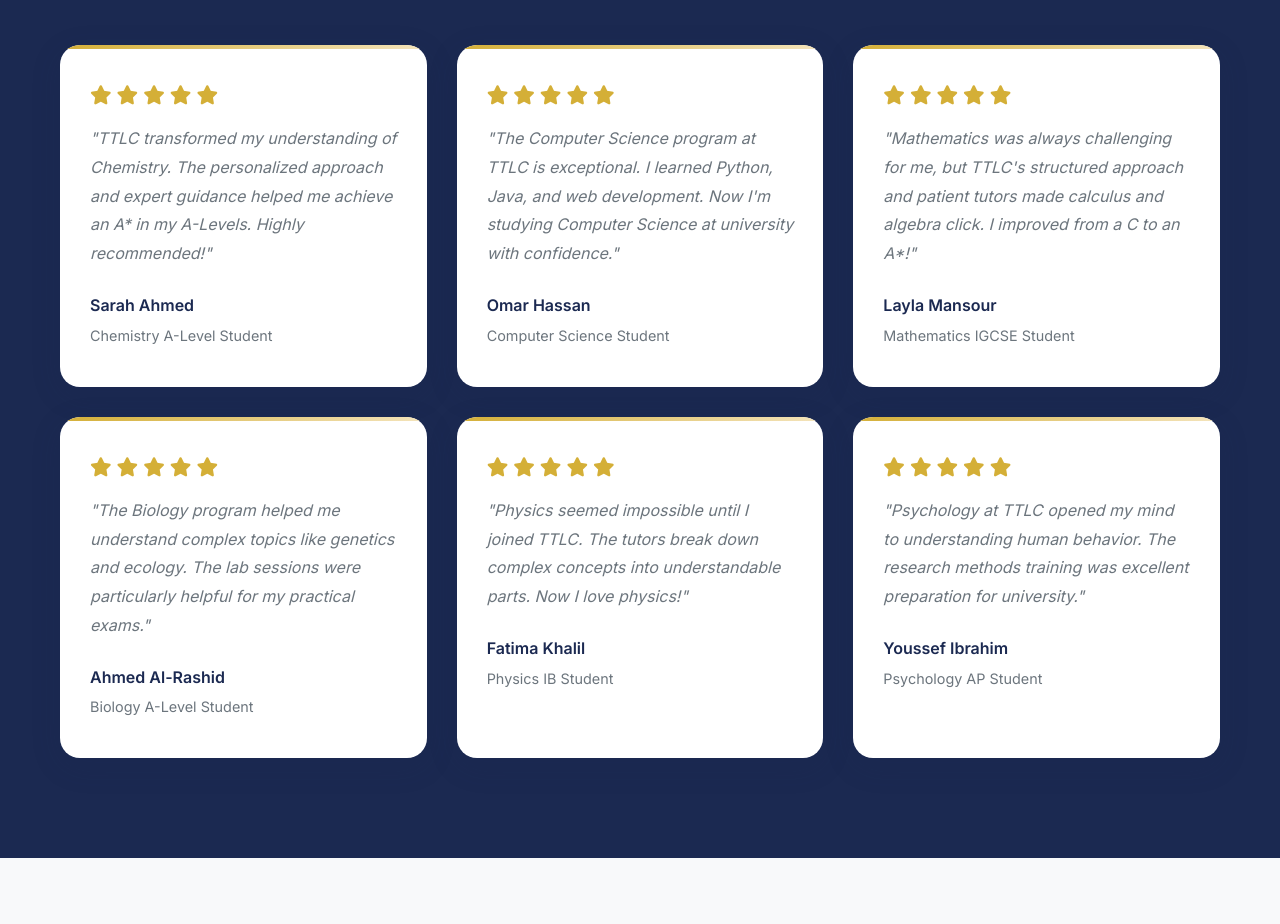
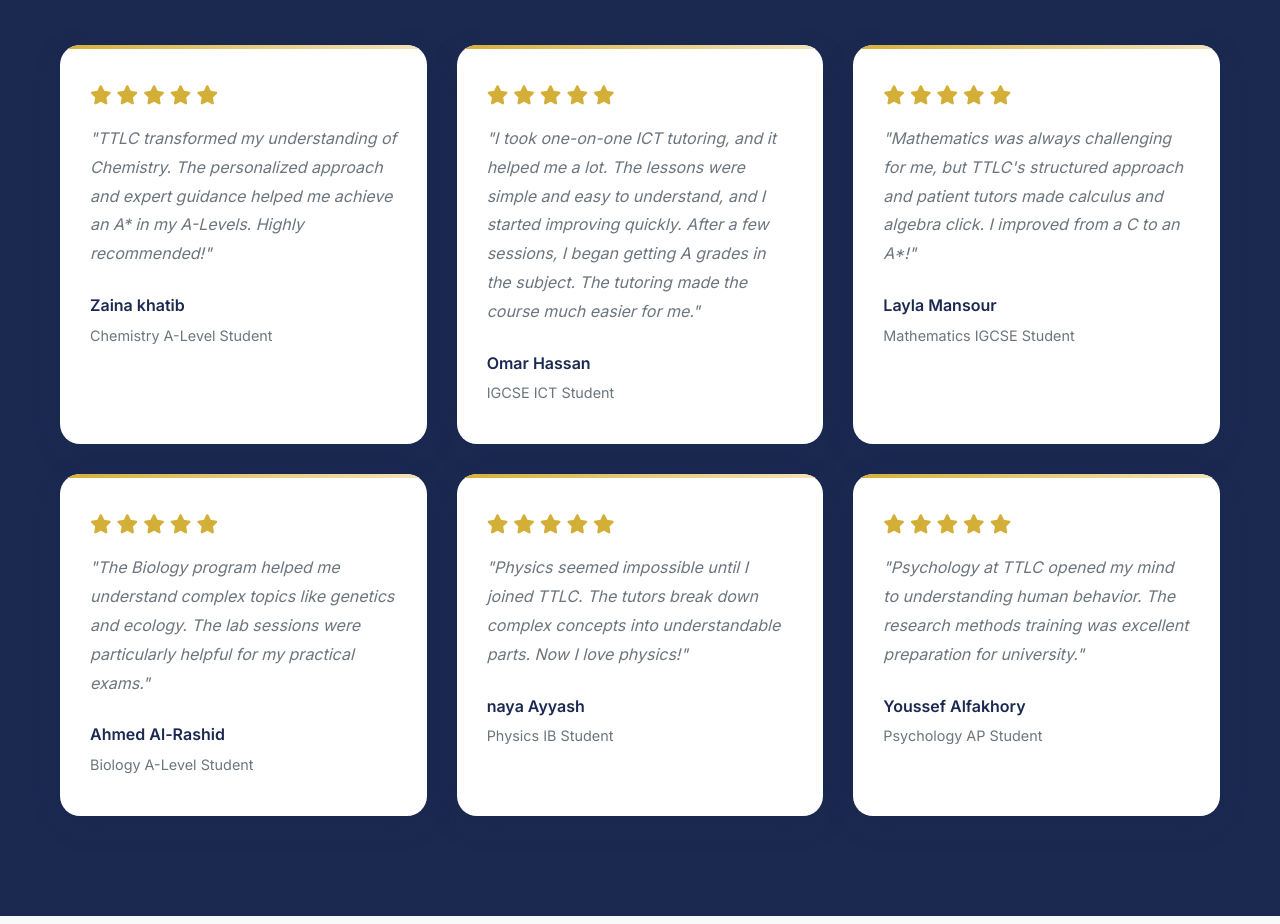
Before and after one commit to TripleTlearningCenter/tripletlearningcenter.github.io, a plain HTML site: page index.html in a window 1280 px wide. Shown: the part 6200-7124 px from the top of the page. Drawn offline with nearby package versions, Linux system fonts and the light colour scheme.

Commit message:
Update index.html

```diff
--- a/index.html
+++ b/index.html
@@ -437,7 +437,7 @@
                     </div>
                     <p>"TTLC transformed my understanding of Chemistry. The personalized approach and expert guidance helped me achieve an A* in my A-Levels. Highly recommended!"</p>
                     <div class="testimonial-author">
-                        <strong>Sarah Ahmed</strong>
+                        <strong>Zaina khatib</strong>
                         <span>Chemistry A-Level Student</span>
                     </div>
                 </div>
@@ -450,10 +450,10 @@
                         <i class="fas fa-star"></i>
                         <i class="fas fa-star"></i>
                     </div>
-                    <p>"The Computer Science program at TTLC is exceptional. I learned Python, Java, and web development. Now I'm studying Computer Science at university with confidence."</p>
+                    <p>"I took one-on-one ICT tutoring, and it helped me a lot. The lessons were simple and easy to understand, and I started improving quickly. After a few sessions, I began getting A grades in the subject. The tutoring made the course much easier for me."</p>
                     <div class="testimonial-author">
                         <strong>Omar Hassan</strong>
-                        <span>Computer Science Student</span>
+                        <span>IGCSE ICT Student</span>
                     </div>
                 </div>
 
@@ -497,7 +497,7 @@
                     </div>
                     <p>"Physics seemed impossible until I joined TTLC. The tutors break down complex concepts into understandable parts. Now I love physics!"</p>
                     <div class="testimonial-author">
-                        <strong>Fatima Khalil</strong>
+                        <strong>naya Ayyash</strong>
                         <span>Physics IB Student</span>
                     </div>
                 </div>
@@ -512,7 +512,7 @@
                     </div>
                     <p>"Psychology at TTLC opened my mind to understanding human behavior. The research methods training was excellent preparation for university."</p>
                     <div class="testimonial-author">
-                        <strong>Youssef Ibrahim</strong>
+                        <strong>Youssef Alfakhory</strong>
                         <span>Psychology AP Student</span>
                     </div>
                 </div>
```
